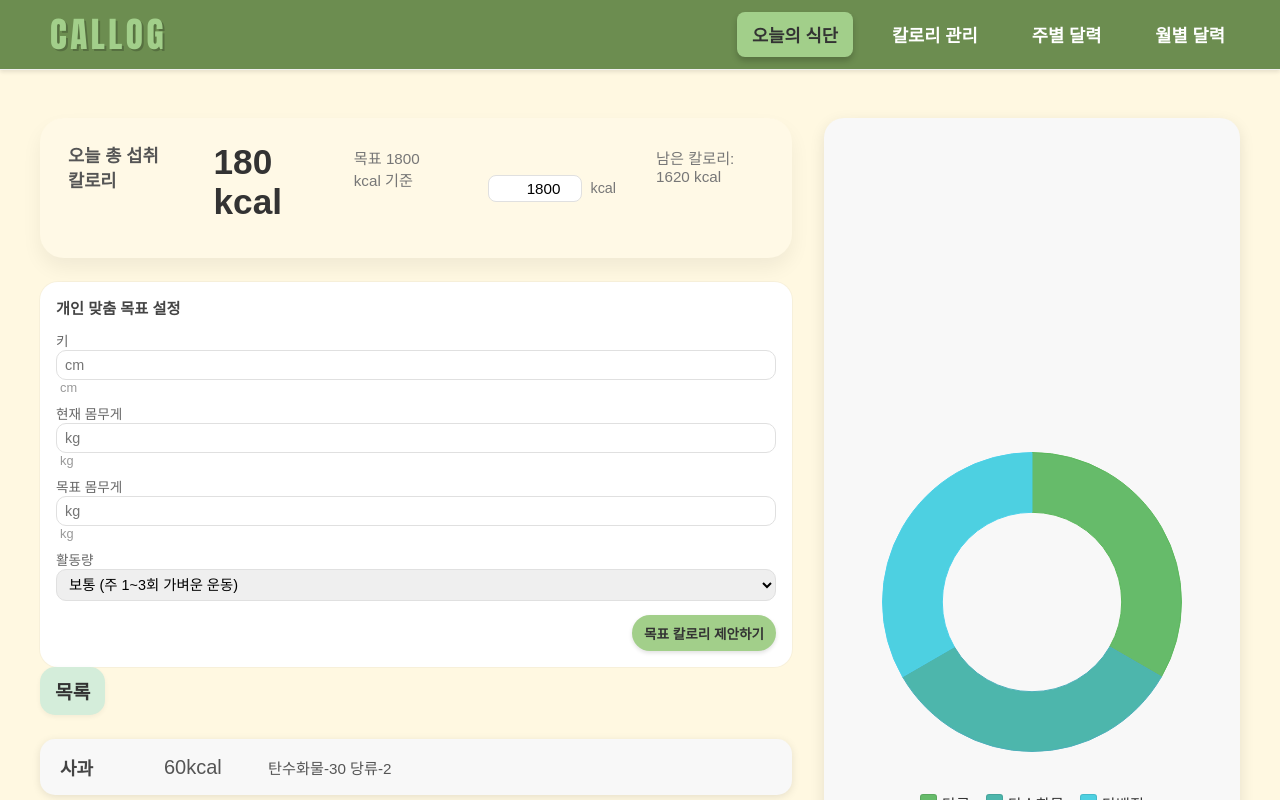
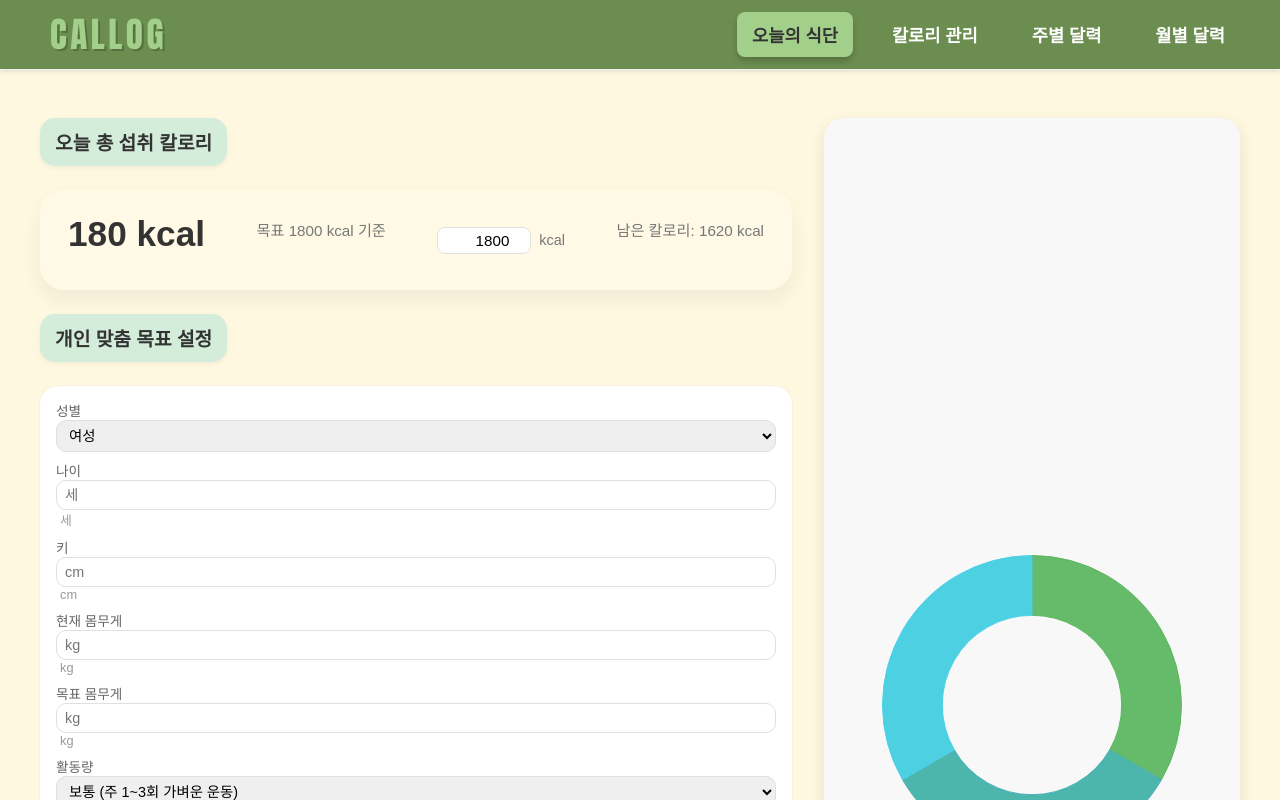
Before and after one commit to dPddddfe/CalLog, a React (Create React App) app: page / in a window 1280 px wide. Shown: the top 800 px of the page. Built offline with nearby package versions, Linux system fonts and the light colour scheme.

Commit message:
git commit -m "feat: Implement Mifflin-St Jeor formula for accurate BMR calculation"

```diff
--- a/src/App.js
+++ b/src/App.js
@@ -127,6 +127,8 @@ const TodayDietPage = () => {
   const [height, setHeight] = useState('');        // cm
   const [weight, setWeight] = useState('');        // kg
   const [targetWeight, setTargetWeight] = useState(''); // kg
+  const [age, setAge] = useState('');              // 나이 - 새로 추가
+  const [gender, setGender] = useState('female');    // 성별 - 새로 추가 (기본값: 여성)
   const [activity, setActivity] = useState('medium');   // low / medium / high
 
   // 총 칼로리 계산
@@ -136,27 +138,52 @@ const TodayDietPage = () => {
 
   const remainingCalories = goalCalories - totalCalories;
 
-  // ✅ 목표 칼로리 추천 함수
+    //  목표 칼로리 추천 함수 (Mifflin-St Jeor 공식 사용)
   const handleRecommendGoal = () => {
-    const w = Number(weight);
-    if (!w) return;            // 몸무게 없으면 계산 안 함
+    // 1단계: 입력값 가져오기
+    const w = Number(weight);    // 몸무게
+    const h = Number(height);    // 키
+    const a = Number(age);       // 나이
 
-    // 활동량에 따른 계수 (대충 감각용)
-    let factor;
-    if (activity === 'low') factor = 28;
-    else if (activity === 'high') factor = 34;
-    else factor = 30; // medium
+    // 입력값 확인 - 하나라도 없으면 계산 안 함
+    if (!w || !h || !a) {
+      alert('키, 몸무게, 나이를 모두 입력해주세요!');
+      return;
+    }
 
-    // 기본 권장량
-    let recommended = w * factor;
+    // 2단계: BMR 계산 (기초대사량 = 가만히 있어도 소모되는 칼로리)
+    // Mifflin-St Jeor 공식
+    let bmr = (10 * w) + (6.25 * h) - (5 * a);
 
-    // 목표 몸무게가 있으면 살을 빼고 싶으면 조금 깎고, 늘리고 싶으면 조금 더
+    // 성별에 따라 마지막 숫자 더하거나 빼기
+    if (gender === 'male') {
+      bmr += 5;      // 남성: +5
+    } else {
+      bmr -= 161;    // 여성: -161
+    }
+
+    // 3단계: 활동량 곱하기 (실제로 필요한 칼로리)
+    let activityFactor;
+    if (activity === 'low') activityFactor = 1.2;        // 거의 운동 안 함
+    else if (activity === 'high') activityFactor = 1.725; // 많이 활동함
+    else activityFactor = 1.55;                          // 보통
+
+    let recommended = bmr * activityFactor;
+
+    // 4단계: 목표 몸무게에 따라 조정
     const tw = Number(targetWeight);
     if (tw) {
-      const diff = w - tw; // (+면 감량, -면 증량)
-      recommended -= diff * 5; // 아주 가볍게 조정
+      const diff = w - tw;  // 현재 - 목표
+      if (diff > 0) {
+        // 살을 빼고 싶으면: -500 kcal
+        recommended -= 500;
+      } else if (diff < 0) {
+        // 살을 찌우고 싶으면: +500 kcal
+        recommended += 500;
+      }
     }
 
+    // 5단계: 소수점 제거하고 설정
     recommended = Math.round(recommended);
     setGoalCalories(recommended);
   };
@@ -187,10 +214,10 @@ const TodayDietPage = () => {
       {/* 좌측 패널 - 모든 콘텐츠 포함 */}
       <div className="left-panel">
         {/* 상단: 요약 카드들 */}
-        <div className="summary-row">
+        <div className="summary-section">
           {/* 왼쪽: 오늘 칼로리 요약 */}
+          <div className="section-header">오늘 총 섭취 칼로리</div>
           <div className="summary-card">
-            <div className="summary-title">오늘 총 섭취 칼로리</div>
             <div className="summary-value">{totalCalories} kcal</div>
 
             <div className="summary-sub">목표 {goalCalories} kcal 기준</div>
@@ -213,8 +240,39 @@ const TodayDietPage = () => {
           </div>
 
           {/* 오른쪽: 개인 맞춤 목표 설정 */}
+          <div className="summary-section"></div>
+            <div className="section-header">개인 맞춤 목표 설정</div>
             <div className="summary-right">
-            <div className="summary-right-title">개인 맞춤 목표 설정</div>
+
+              {/* 성별 선택 */}
+              <div className="summary-right-row">
+                <label>
+                  성별
+                  <select
+                    className="summary-select"
+                    value={gender}
+                    onChange={(e) => setGender(e.target.value)}
+                  >
+                    <option value="male">남성</option>
+                    <option value="female">여성</option>
+                  </select>
+                </label>
+              </div>
+
+              {/* 나이 입력 */}
+              <div className="summary-right-row">
+                <label>
+                  나이
+                  <input
+                    type="number"
+                    className="summary-input"
+                    value={age}
+                    onChange={(e) => setAge(e.target.value)}
+                    placeholder="세"
+                  />
+                  <span className="summary-input-unit">세</span>
+                </label>
+              </div>
 
               <div className="summary-right-row">
                 <label>
```
Lines whose indentation alone changed are shown as unchanged.
